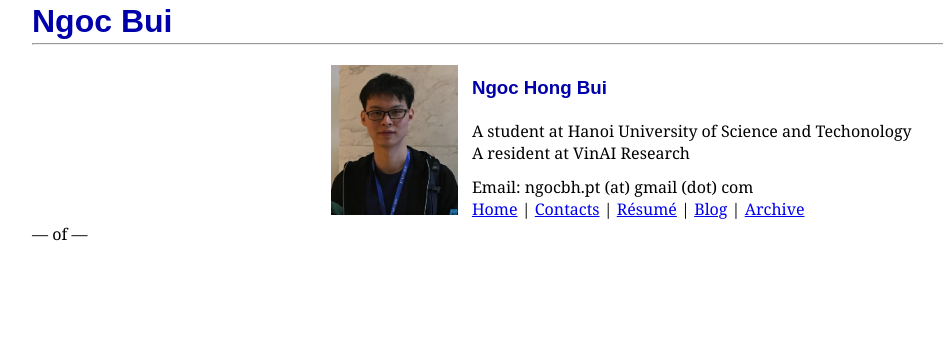
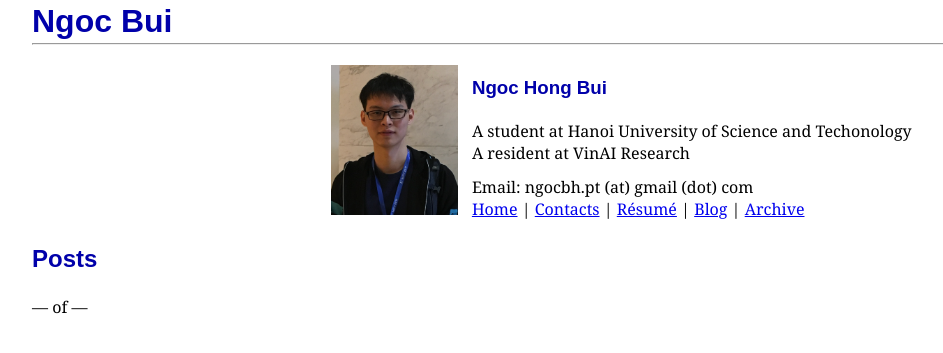
Before and after one commit to ngocbh/ngocbh.github.io, a Jekyll site: the page built from posts.html, in a window 1280 px wide. Shown: the top 353 px of the page, without its empty margins (16-959 px from the left). Built offline with Jekyll 4.4.1, drawn with Linux system fonts in a browser that asks for light colours.

Commit message:
update favicon

```diff
--- a/_layouts/default.html
+++ b/_layouts/default.html
@@ -17,6 +17,8 @@
         <link rel='stylesheet' href='{{ site.url }}/assets/css/layout.css' type='text/css'>
 
     <meta name='viewport' content='width=device-width, initial-scale=1'>
+    <link rel="shortcut icon" href="{{ '/assets/images/cosenkid_favicon.png' | relative_url }}">
+    <link rel="canonical" href="{{ page.url | replace:'index.html','' | absolute_url }}">
 
 </head>
 
--- a/posts.html
+++ b/posts.html
@@ -2,13 +2,15 @@
 layout: default
 ---
 
+<h2>Posts</h2>
+
 {% for post in paginator.posts %}
 <section>
-  <h2>
+  <h3>
     <a href='{{ site.url }}{{ post.url }}' title='{{ post.title }}'>
       {{ post.title }}
     </a>
-  </h2>
+  </h3>
 
   <p>{{ post.excerpt | strip_html | truncate: 250 }}</p>
 </section>
```
Also changed, not shown: archive.md (+3 -1 lines), index.md (+1 -0 lines).
